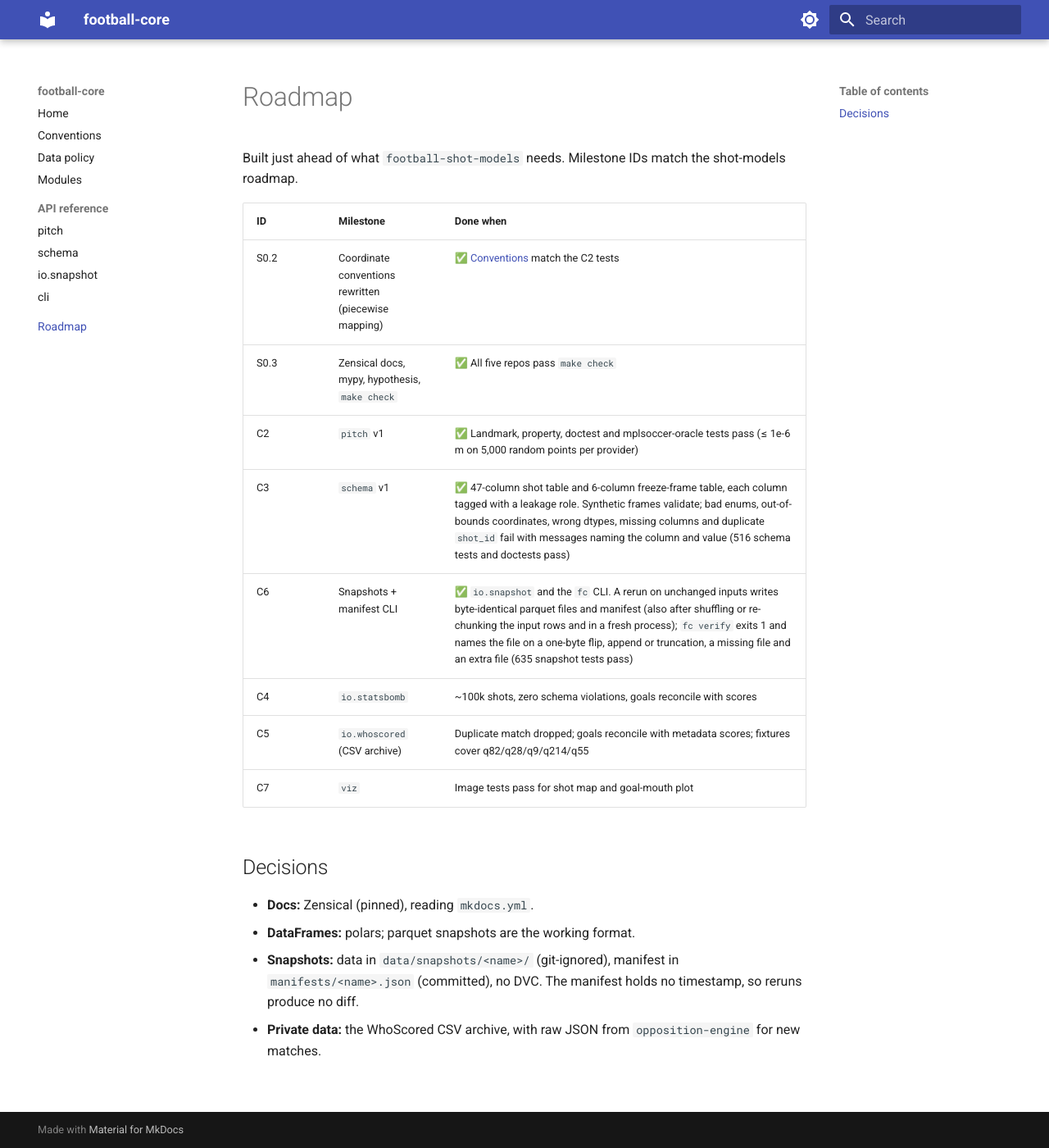
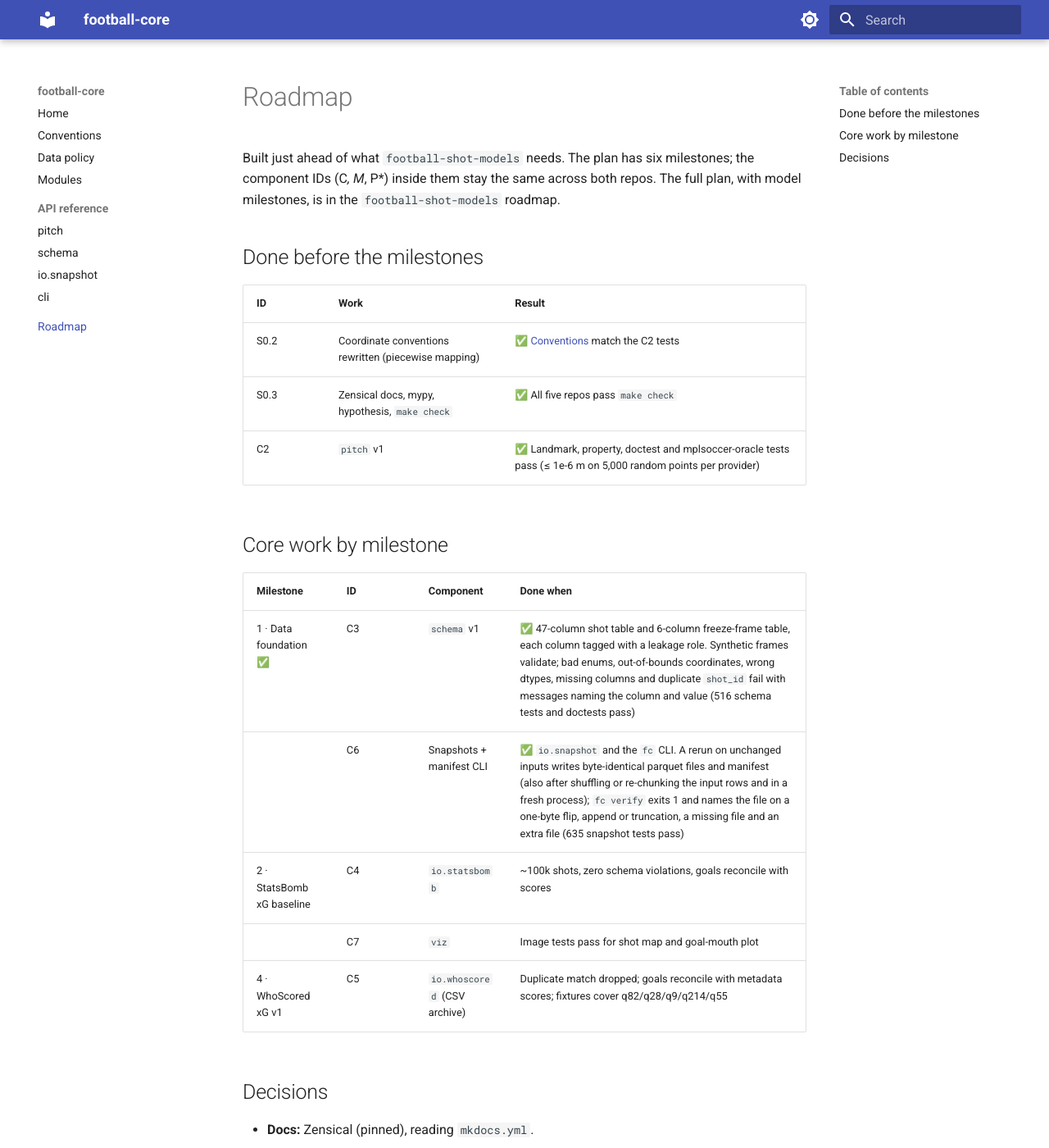
Before and after one commit to rberkkaratas/football-core, an MkDocs documentation site: the page built from docs/roadmap.md, in a window 1280 px wide and 1400 px high. Shown: the whole window at 82% size. Built offline with MkDocs 1.6.1 and Material for MkDocs 9.7.7, drawn with Linux system fonts in a browser that asks for light colours.

Commit message:
Restructure roadmap into six milestones
Component IDs stay the same; milestone 1 (data foundation) is done.

Co-Authored-By: Claude Opus 5.5 (1M context) <noreply@anthropic.com>

```diff
--- a/docs/roadmap.md
+++ b/docs/roadmap.md
@@ -1,18 +1,24 @@
 # Roadmap
 
-Built just ahead of what `football-shot-models` needs. Milestone IDs match the shot-models
-roadmap.
+Built just ahead of what `football-shot-models` needs. The plan has six milestones; the
+component IDs (C*, M*, P*) inside them stay the same across both repos. The full plan, with
+model milestones, is in the `football-shot-models` roadmap.
 
-| ID | Milestone | Done when |
+## Done before the milestones
+| ID | Work | Result |
 |---|---|---|
 | S0.2 | Coordinate conventions rewritten (piecewise mapping) | ✅ [Conventions](conventions.md) match the C2 tests |
 | S0.3 | Zensical docs, mypy, hypothesis, `make check` | ✅ All five repos pass `make check` |
 | C2 | `pitch` v1 | ✅ Landmark, property, doctest and mplsoccer-oracle tests pass (≤ 1e-6 m on 5,000 random points per provider) |
-| C3 | `schema` v1 | ✅ 47-column shot table and 6-column freeze-frame table, each column tagged with a leakage role. Synthetic frames validate; bad enums, out-of-bounds coordinates, wrong dtypes, missing columns and duplicate `shot_id` fail with messages naming the column and value (516 schema tests and doctests pass) |
-| C6 | Snapshots + manifest CLI | ✅ `io.snapshot` and the `fc` CLI. A rerun on unchanged inputs writes byte-identical parquet files and manifest (also after shuffling or re-chunking the input rows and in a fresh process); `fc verify` exits 1 and names the file on a one-byte flip, append or truncation, a missing file and an extra file (635 snapshot tests pass) |
-| C4 | `io.statsbomb` | ~100k shots, zero schema violations, goals reconcile with scores |
-| C5 | `io.whoscored` (CSV archive) | Duplicate match dropped; goals reconcile with metadata scores; fixtures cover q82/q28/q9/q214/q55 |
-| C7 | `viz` | Image tests pass for shot map and goal-mouth plot |
+
+## Core work by milestone
+| Milestone | ID | Component | Done when |
+|---|---|---|---|
+| 1 · Data foundation ✅ | C3 | `schema` v1 | ✅ 47-column shot table and 6-column freeze-frame table, each column tagged with a leakage role. Synthetic frames validate; bad enums, out-of-bounds coordinates, wrong dtypes, missing columns and duplicate `shot_id` fail with messages naming the column and value (516 schema tests and doctests pass) |
+| | C6 | Snapshots + manifest CLI | ✅ `io.snapshot` and the `fc` CLI. A rerun on unchanged inputs writes byte-identical parquet files and manifest (also after shuffling or re-chunking the input rows and in a fresh process); `fc verify` exits 1 and names the file on a one-byte flip, append or truncation, a missing file and an extra file (635 snapshot tests pass) |
+| 2 · StatsBomb xG baseline | C4 | `io.statsbomb` | ~100k shots, zero schema violations, goals reconcile with scores |
+| | C7 | `viz` | Image tests pass for shot map and goal-mouth plot |
+| 4 · WhoScored xG v1 | C5 | `io.whoscored` (CSV archive) | Duplicate match dropped; goals reconcile with metadata scores; fixtures cover q82/q28/q9/q214/q55 |
 
 ## Decisions
 - **Docs:** Zensical (pinned), reading `mkdocs.yml`.
```
